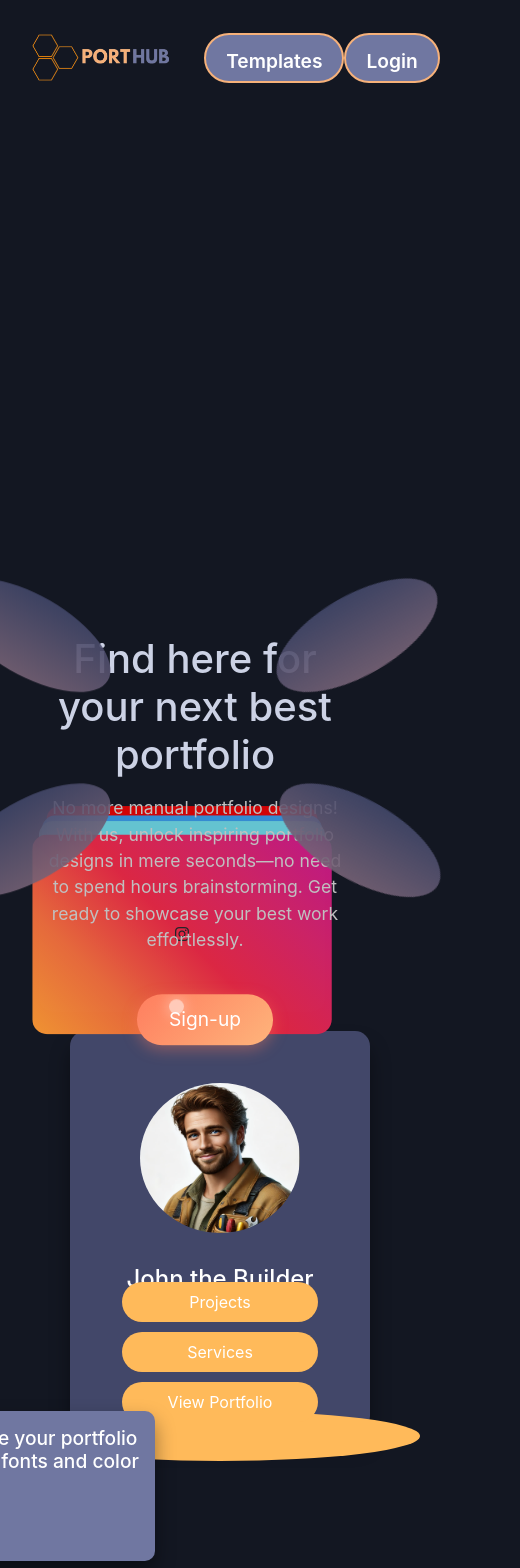
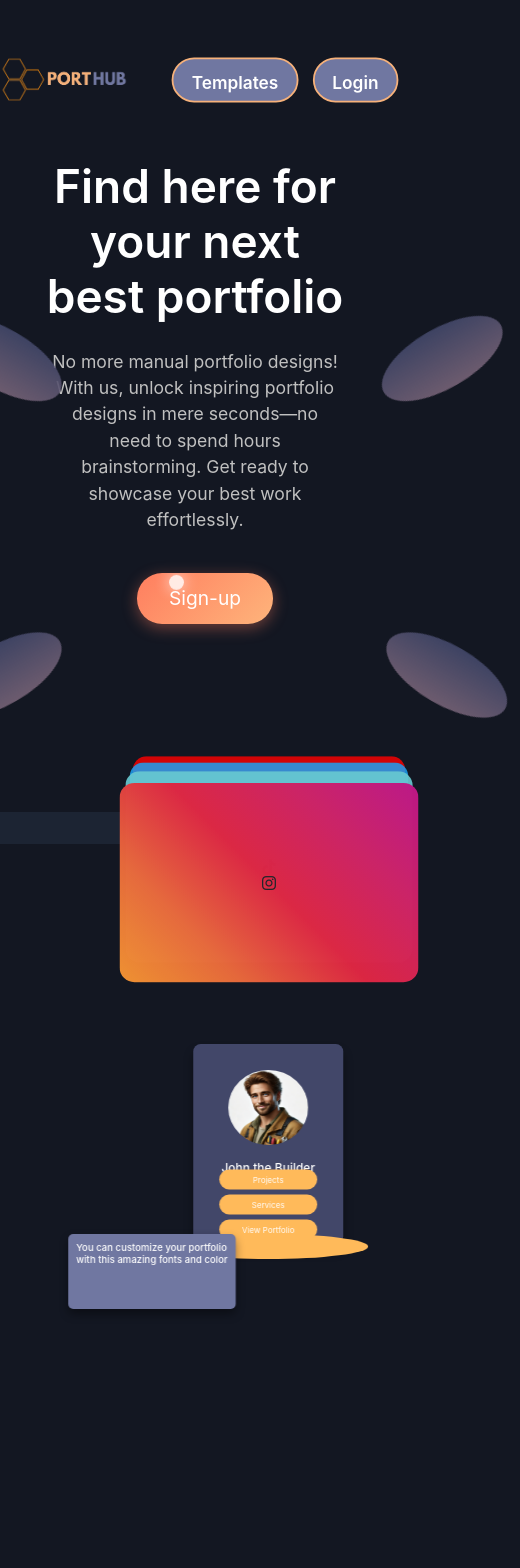
Before and after one commit to jjalcantara1/portfolio-builder, a React (Create React App) app: page / in a window 390 px wide. Shown: the top 1568 px of the page, 520 px wide, since content can reach past the window. After the commit the page ends 1309 px from the top, so only its background shows below. Built offline with nearby package versions, Linux system fonts and the light colour scheme; no server answers; a small style sheet from the web is missing.

Commit message:
landing responsive

```diff
--- a/src/css/LandingPage.css
+++ b/src/css/LandingPage.css
@@ -1,3 +1,152 @@
+body {
+    overflow-x: hidden;
+}
+
+@media (max-width: 600px) {
+    .landingcon {
+        transform: scale(0.6);
+        gap: 1rem !important;
+        margin: 0 auto;
+        max-width: 4rem !important;
+    }
+
+    .landing-centered-text {
+        position: relative;
+        top: -90%; /* Adjust this to control vertical positioning */
+        left: 50%;
+        transform: translate(-50%, -50%);
+        color: #ccd2e5; /* Light grey-blue color similar to the image */
+        font-size: 1.5rem;
+        text-align: center;
+        z-index: 10;
+        max-width: 80%; /* Prevents overflow for longer text */
+        font-weight: 400; /* Adjust font weight to match the sleek look */
+    }
+
+    .landing-description-text {
+        font-size: .90rem;
+        margin-top: 1rem;
+        color: #c0c0c0;
+        max-width: 18rem !important;
+    }
+
+    #maintitle {
+        color: white;
+        font-weight: 500;
+        font-size: 46px !important;
+        width: 80%;
+    }
+
+    #shapecon {
+        position: absolute;
+        height: 100vh !important;
+        z-index: 1;
+        width: 35rem !important;
+        margin-left: -3.5rem !important;
+        transform: scale(0.75);
+    }
+
+    #socialcardscon {
+        display: flex;
+        justify-content: center;
+        width: 80%;
+        height: 15rem;
+        margin: 0 auto;
+     }
+
+     #johncardcon {
+        width: 90%;
+        display: flex;
+        justify-content: right;
+        margin-top: 0 !important;
+        margin: 0 auto;
+        transform: scale(0.5) !important;
+        height: 25rem;
+    }
+
+}
+
+@media (max-width: 1024px) {
+
+    .landingcon {
+        transform: scale(.9);
+        margin: 0 auto;
+        max-width: 5rem;
+        gap: 1rem !important;
+    }
+
+    #shapecon {
+        position: absolute;
+
+    }
+
+    #johncardcon {
+        width: 90%;
+        display: flex;
+        justify-content: center;
+        margin-top: -15rem;
+        transform: scale(0.5);
+        margin-left: 5rem;
+    }
+}
+
+#johncardcon {
+    width: 90%;
+    display: flex;
+    justify-content: right;
+    margin-top: -15rem;
+    margin-bottom: 20rem;
+}
+
+#socialcardscon {
+   display: flex;
+   justify-content: left;
+   width: 80%;
+   padding-left: 5rem;
+   margin-top: 10rem;
+   height: 10rem;
+}
+
+#shapecon {
+    position: absolute;
+    height: 100vh;
+    z-index: 1;
+    width: 90%;
+    top: 30%;
+    left: 0;
+    margin-left: 5rem;
+}
+
+
+#maintitle {
+    color: white;
+    font-weight: 600;
+    font-size: 5rem;
+    width: 80%;
+}
+
+#maincontitle {
+    display: flex;
+    justify-content: center;
+    align-items: center;
+    flex-direction: column;
+    text-align: center;
+    height: 100vh;
+    width: 100%;
+    position: relative;
+
+}
+
+.landingcon {
+    display: flex;
+    flex-direction: row;
+    width: 100%;
+    justify-content: center;
+    gap: 10rem;
+    align-items: center;
+    padding: 2rem;
+}
+
 .landing-page {
     background-color: #131722;
     height: 100vh;
@@ -132,6 +281,7 @@
     font-size: 1.1rem;
     margin-top: 1rem;
     color: #c0c0c0;
+    width: 80%;
 }
 
 /* Sign-up button with sparkling effect */
@@ -439,12 +589,18 @@
 
 
 
-
-/* Footer */
 .landing-footer {
     background-color: #1f2636;
-    padding: 1rem 2rem;
     color: #fff;
     text-align: center;
-    margin-top: -130px;  /* Adjust this value to your liking */
+    position: fixed;
+    bottom: 0; /* Ensures it's at the bottom of the screen */
+    height: 2rem; /* Sets the desired height */
+    width: 100%; /* Ensures it spans the entire width */
+    display: flex;
+    justify-content: center;
+    align-items: center; /* Vertically centers the content */
+    opacity: 90%;
+    font-size: 12px;
+    font-weight: 400;
 }
--- a/src/screens/LandingPage.jsx
+++ b/src/screens/LandingPage.jsx
@@ -75,8 +75,9 @@ const LandingPage = () => {
 
   return (
     <div className="landing-page">
-      {/* Top bar */}
-      <div className="landing-top-bar">
+
+
+      <div className="landingcon">
         <div className="landing-top-bar-left">
           <img src={logo} alt="PORTHUB Logo" className="logo" />
         </div>
@@ -92,13 +93,33 @@ const LandingPage = () => {
         </div>
       </div>
 
-      {/* Main Content */}
-      <Container fluid>
-        <Row className="align-items-center">
-          {/* Left Section: Social Media Cards */}
-          <Col md={2} className="landing-social-media-cards-container">
-            <div className="landing-social-media-cards">
-              <div className="landing-social-card instagram-card tilt-element">
+
+
+
+
+
+      <div id="shapecon">
+      <div className="landing-gradient-shape landing-shape-left-top"></div>
+        <div className="landing-gradient-shape landing-shape-left-bottom"></div>
+        <div className="landing-gradient-shape landing-shape-right-top"></div>
+        <div className="landing-gradient-shape landing-shape-right-bottom"></div>
+
+      </div>
+
+        <div id="maincontitle">
+          <h1 id="maintitle">Find here for your next best portfolio</h1>
+          <p class="landing-description-text">
+            No more manual portfolio designs! With us, unlock inspiring portfolio designs in mere seconds—no need to spend hours brainstorming.
+            Get ready to showcase your best work effortlessly.
+          </p>
+          <button className="landing-sign-up-btn sparkle-effect" onClick={handleSignUpClick}>
+            Sign-up
+          </button>
+        </div>
+
+      <div>
+        <div id="socialcardscon">
+        <div className="landing-social-card instagram-card tilt-element">
                 <i className="fab fa-instagram"></i>
               </div>
               <div className="landing-social-card twitter-card tilt-element">
@@ -110,13 +131,10 @@ const LandingPage = () => {
               <div className="landing-social-card tiktok-card tilt-element">
                 <i className="fab fa-tiktok"></i>
               </div>
-            </div>
-          </Col>
-
-          {/* Right Section: Portfolio */}
-          <Col md={4} className="landing-portfolio-section d-flex justify-content-end">
-            <img src={dumbbell} alt="Dumbbell" className="landing-dumbbell-img" />
-            <Card className="landing-portfolio-card tilt-element">
+      </div>
+        </div>
+        <div id="johncardcon">
+        <Card className="landing-portfolio-card tilt-element">
               <div className="landing-oval-shape"></div>
               <div className="customize-portfolio-left">
                 <h2 className="customize-portfolio-title">
@@ -141,31 +159,11 @@ const LandingPage = () => {
                 </div>
               </Card.Body>
             </Card>
-          </Col>
-        </Row>
-      </Container>
+        </div>
 
-      {/* Centered Text with Gradient Shapes */}
-      <div className="landing-centered-text text-center">
-        <div className="landing-gradient-shape landing-shape-left-top"></div>
-        <div className="landing-gradient-shape landing-shape-left-bottom"></div>
-        <div className="landing-gradient-shape landing-shape-right-top"></div>
-        <div className="landing-gradient-shape landing-shape-right-bottom"></div>
 
-        {/* Main Text */}
-        <h1>Find here for your next best portfolio</h1>
-        <p className="landing-description-text">
-          No more manual portfolio designs! With us, unlock inspiring portfolio designs in mere seconds—no need to spend hours brainstorming.
-          Get ready to showcase your best work effortlessly.
-        </p>
-        <button className="landing-sign-up-btn sparkle-effect" onClick={handleSignUpClick}>
-          Sign-up
-        </button>
-      </div>
-
-      {/* Footer */}
       <footer className="landing-footer text-center">
-        FOOTER @2024
+        PORTHUB @2024
       </footer>
     </div>
   );
```
